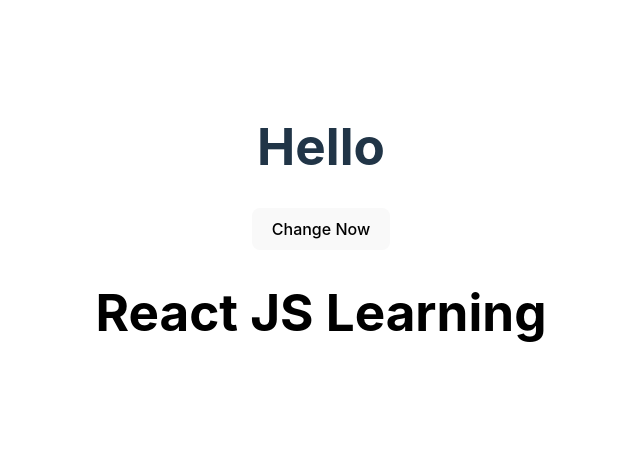
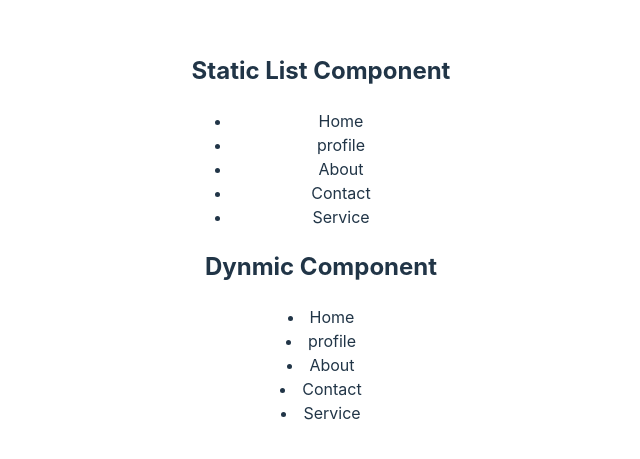
Before and after one commit to RWn-Girish/RW-2-React-6-to-7, a React (Vite) app: page / in a window 1280 px wide. Shown: the part 171-630 px from the top of the page, without its empty margins (319-959 px from the left). Built offline with nearby package versions, Linux system fonts and the light colour scheme.

Commit message:
List & key

```diff
--- a/src/App.jsx
+++ b/src/App.jsx
@@ -4,15 +4,19 @@ import viteLogo from '/vite.svg'
 import './App.css'
 import Test from './Components/Test'
 import Event from './Components/Event'
+import List from './Components/List'
+import DynamicList from './Components/DynmicList'
 
 function App() {
-
+  const [list, setList] = useState(["Home", "profile","About", "Contact", "Service"])
 
   return (
       <div>
-        <h1>Hello</h1>
+        {/* <h1>Hello</h1> */}
         {/* <Test name='Red & White' /> */}
-        <Event />
+        {/* <Event /> */}
+        <List list={list} />
+        <DynamicList list={list} />
       </div>
 
   )
--- /dev/null
+++ b/src/Components/DynmicList.jsx
@@ -0,0 +1,17 @@
+
+
+const DynamicList = ({list}) =>{
+
+    return (
+        <div>
+            <h2>Dynmic Component</h2>
+            {
+                list.map((val, index)=>(
+                   <li key={val}>{val}</li>
+                ))
+            }
+        </div>
+    )
+};
+
+export default DynamicList;
--- /dev/null
+++ b/src/Components/List.jsx
@@ -0,0 +1,20 @@
+import { useState } from "react";
+
+
+const List = ({list}) => {
+
+    return (
+        <div>
+            <h2>Static List Component</h2>
+            <ul>
+                <li>{list[0]}</li>
+                <li>{list[1]}</li>
+                <li>{list[2]}</li>
+                <li>{list[3]}</li>
+                <li>{list[4]}</li>
+            </ul>
+        </div>
+    )
+};
+
+export default List;
```
